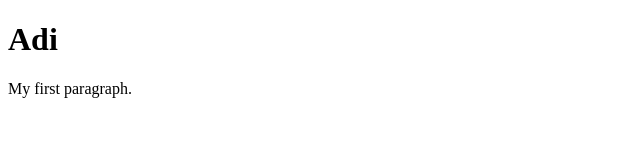
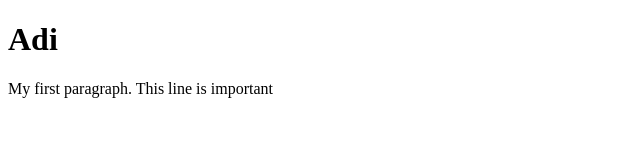
Before and after one commit to AdithiyaaD/trial, a plain HTML site: page index.html in a window 1280 px wide. Shown: the whole page, without its empty margins (0-640 px from the left). Drawn offline with Linux system fonts and the light colour scheme.

Commit message:
feat : added important line

```diff
--- a/index.html
+++ b/index.html
@@ -3,7 +3,7 @@
 <body>
 
 <h1>Adi</h1>
-<p>My first paragraph.</p>
+<p>My first paragraph. This line is important</p>
 
 </body>
 </html>
```
